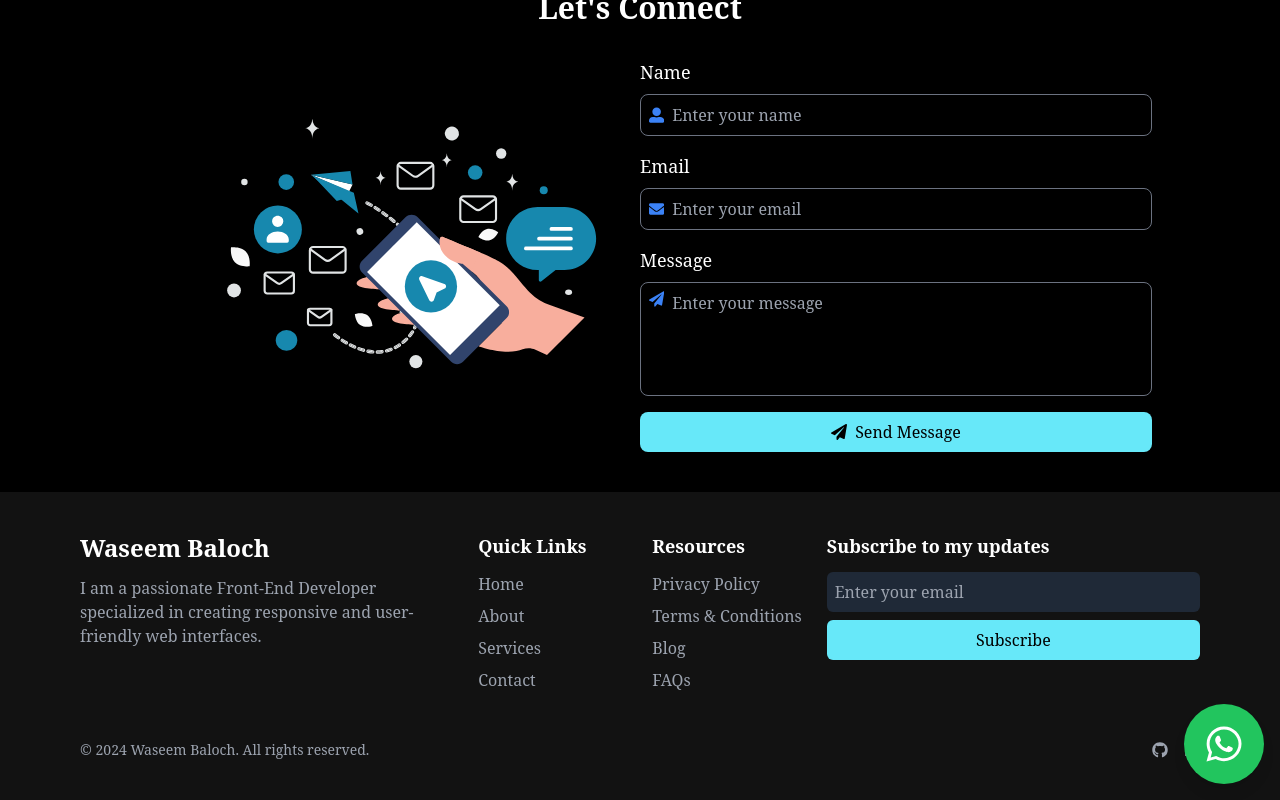
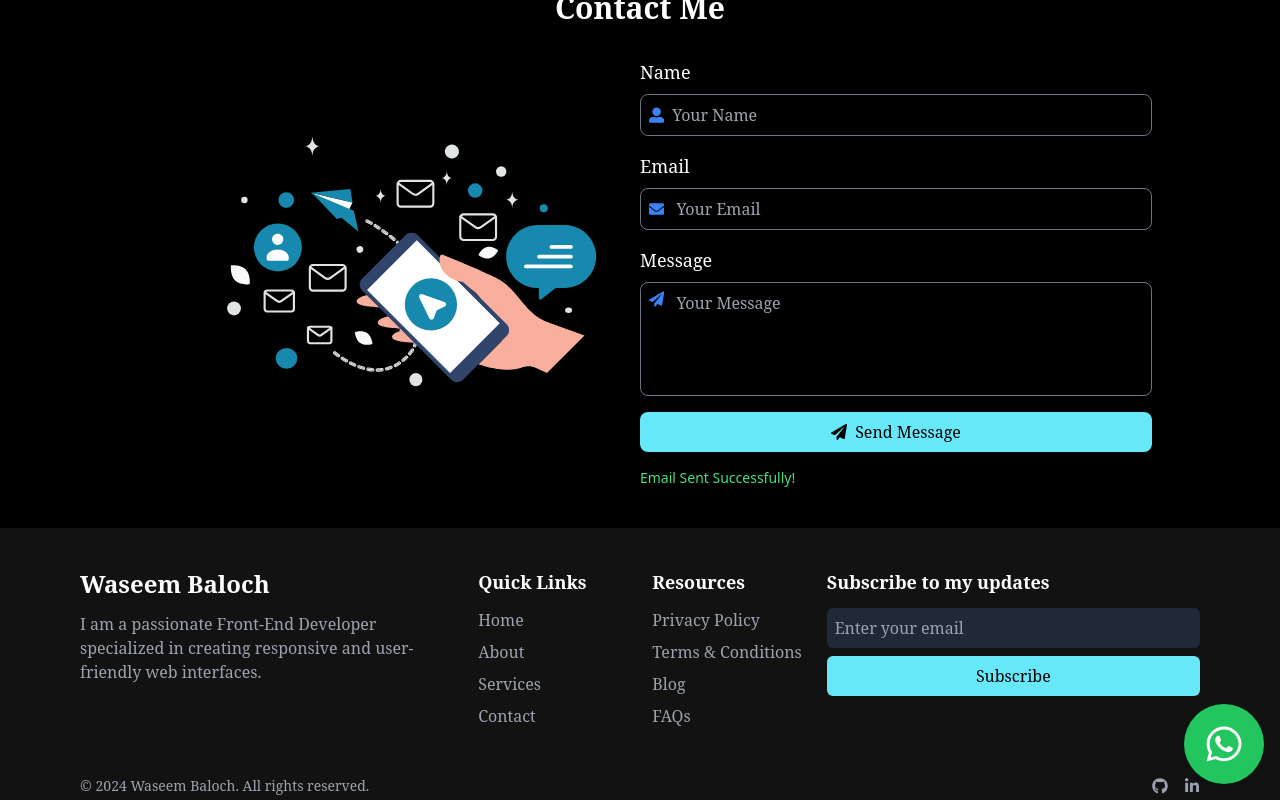
Before and after one commit to waseembaloch21/My-Portfolio, a React (Vite) app: page / in a window 1280 px wide. Both pictures are taken after typing "Sample", "name@example.com", "Sample" into the empty fields and a click on the button "Send Message". Shown: the part 3056-3856 px from the top of the page. Built offline with nearby package versions, Linux system fonts and the light colour scheme.

Commit message:
code update

```diff
--- a/src/Components/Contact.jsx
+++ b/src/Components/Contact.jsx
@@ -1,7 +1,7 @@
 "use client";
 import { useState } from "react";
 import ContactImage from "../assets/images/contact.svg";
-import { FaUserAlt, FaEnvelope,FaSpinner, FaPaperPlane } from 'react-icons/fa';
+import { FaUserAlt, FaEnvelope, FaSpinner, FaPaperPlane } from 'react-icons/fa';
 
 
 
@@ -51,14 +51,14 @@ const Contact = () => {
             }
         } catch (error) {
             setStatus(`An error occurred: ${error.message}`);
-        }finally {
+        } finally {
             setLoading(false);
         }
     };
 
     return (
         <div id='contact' className="bg-black text-white py-10 w-full px-5 sm:px-20 md:px-32">
-            <h2 className="text-3xl font-bold font-serif mb-8 text-center">Let's Connect</h2>
+            <h2 className="text-3xl font-bold font-serif mb-8 text-center">Contact Me</h2>
             <div className="flex items-center justify-between">
                 <div className="hidden md:block w-1/2 pl-8">
                     <img
@@ -77,7 +77,7 @@ const Contact = () => {
                                     type="text"
                                     id="name"
                                     name="name"
-                                    placeholder="Enter your name"
+                                    placeholder="Your Name"
                                     value={name}
                                     onChange={(e) => setName(e.target.value)}
                                     className="bg-transparent font-serif text-white w-full outline-none"
@@ -93,7 +93,7 @@ const Contact = () => {
                                     type="email"
                                     id="email"
                                     name="email"
-                                    placeholder="Enter your email"
+                                    placeholder=" Your Email"
                                     value={email}
                                     onChange={(e) => setEmail(e.target.value)}
                                     className="bg-transparent font-serif text-white w-full outline-none"
@@ -108,7 +108,7 @@ const Contact = () => {
                                 <textarea
                                     id="message"
                                     name="message"
-                                    placeholder="Enter your message"
+                                    placeholder=" Your Message"
                                     rows="4"
                                     value={message}
                                     onChange={(e) => setMessage(e.target.value)}
@@ -118,7 +118,7 @@ const Contact = () => {
 
                         </div>
                         <button
-                         disabled={loading}
+                            disabled={loading}
                             type="submit"
                             className="bg-cyan-300 hover:bg-cyan-600 text-black py-2 px-6 font-serif rounded-lg flex items-center w-full justify-center text-center"
                         >
@@ -132,6 +132,7 @@ const Contact = () => {
                                 </>
                             )}
                         </button>
+                        {status && <p className="mt-3 sm:mt-4 text-sm text-green-400">{status}</p>}
                     </form>
                 </div>
 
--- a/src/Components/Hero.jsx
+++ b/src/Components/Hero.jsx
@@ -35,7 +35,7 @@ const Hero = () => {
 
             <div className='text-center md:text-left'>
                 <h1 className='text-3xl md:text-5xl font-serif font-bold mb-2 md:mb-4'>Hy!I AM</h1>
-                <span className='sm:text-3xl text-cyan-300 font-bold font-serif md:text-5xl'>Waseem Baloch</span><br />
+                <span className='sm:text-5xl text-cyan-300 font-bold font-serif md:text-5xl'>Waseem Baloch</span><br />
 
                 <h1 className='font-serif text-3xl'>Passionate</h1><span ref={typedElementRef} className='sm:text-4xl text-cyan-300 font-serif md:text-5xl font-semibold'></span>
                 <p className='text-gray-400 font-serif leading-7 mb-6'>I design a beautiful, responsive, and user-friendly web interfaces with modern frontend technologies.</p>
--- a/src/Components/LoadingScreen.jsx
+++ b/src/Components/LoadingScreen.jsx
@@ -1,6 +1,5 @@
 "use client";
 import { useState, useEffect } from "react";
-
 import { motion } from "framer-motion";
 import WelcomeScreen from "./welcomeScreen";
 
@@ -13,7 +12,7 @@ export default function LoadingScreen({ children }) {
         setTimeout(() => setLoading(false), 3500);
     }, []);
 
-  if (showWelcome) return <WelcomeScreen/>;
+    if (showWelcome) return <WelcomeScreen />;
 
     if (loading)
         return (
--- a/src/Components/Skills.jsx
+++ b/src/Components/Skills.jsx
@@ -8,7 +8,7 @@ import ExpressJS from "../assets/images/express.png";
 import Mongodb from "../assets/images/mongodb.png";
 import Bootstrap from "../assets/images/bootstrap.png";
 import TailwindCss from "../assets/images/tailwind.png";
-
+import Clanguage from "../assets/images/C.png"
 const Skills = () => {
   const skillsObj = [
     { title: "HTML5", image: HTML },
@@ -19,7 +19,8 @@ const Skills = () => {
     { title: "Mongo DB", image: Mongodb },
     { title: "Express JS", image: ExpressJS },
     { title: "Bootstrap", image: Bootstrap },
-    { title: "Tailwind Css", image: TailwindCss }
+    { title: "Tailwind Css", image: TailwindCss },
+    { title: "C Language", image: Clanguage },
   ];
 
   return (
--- a/src/main.jsx
+++ b/src/main.jsx
@@ -9,11 +9,11 @@ function Root() {
   const [showWelcome, setShowWelcome] = useState(true);
 
   useEffect(() => {
-    setShowWelcome(true); // Always show welcome on load
+    setShowWelcome(true);
 
     const timeout = setTimeout(() => {
       setShowWelcome(false);
-    }, 3000); // Show welcome screen for 3 seconds
+    }, 3000);
 
     return () => clearTimeout(timeout);
   }, []);
```
Also changed, not shown: src/Components/welcomeScreen.jsx (indentation only), src/assets/images/C.png (added). Lines whose indentation alone changed are shown as unchanged.
